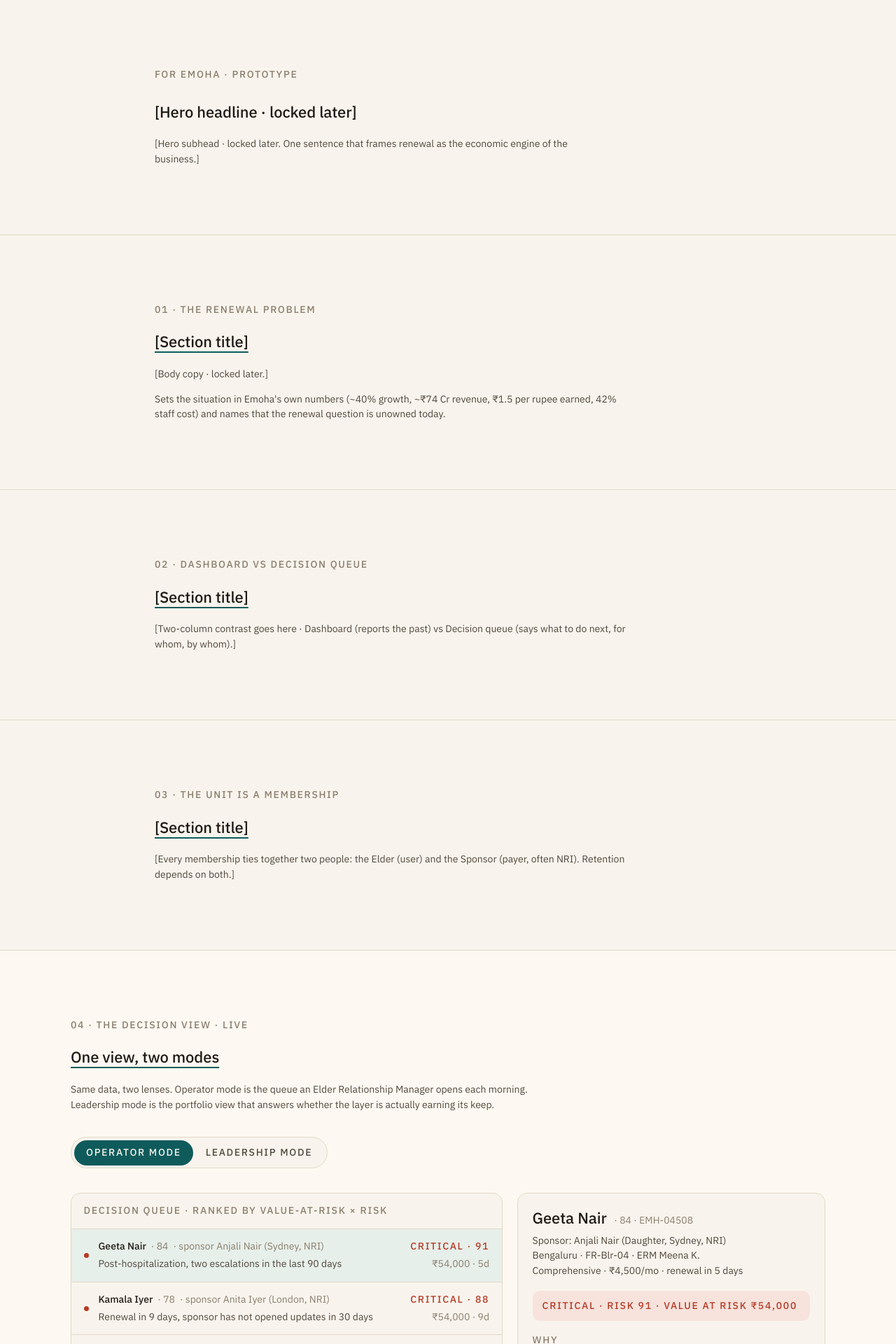
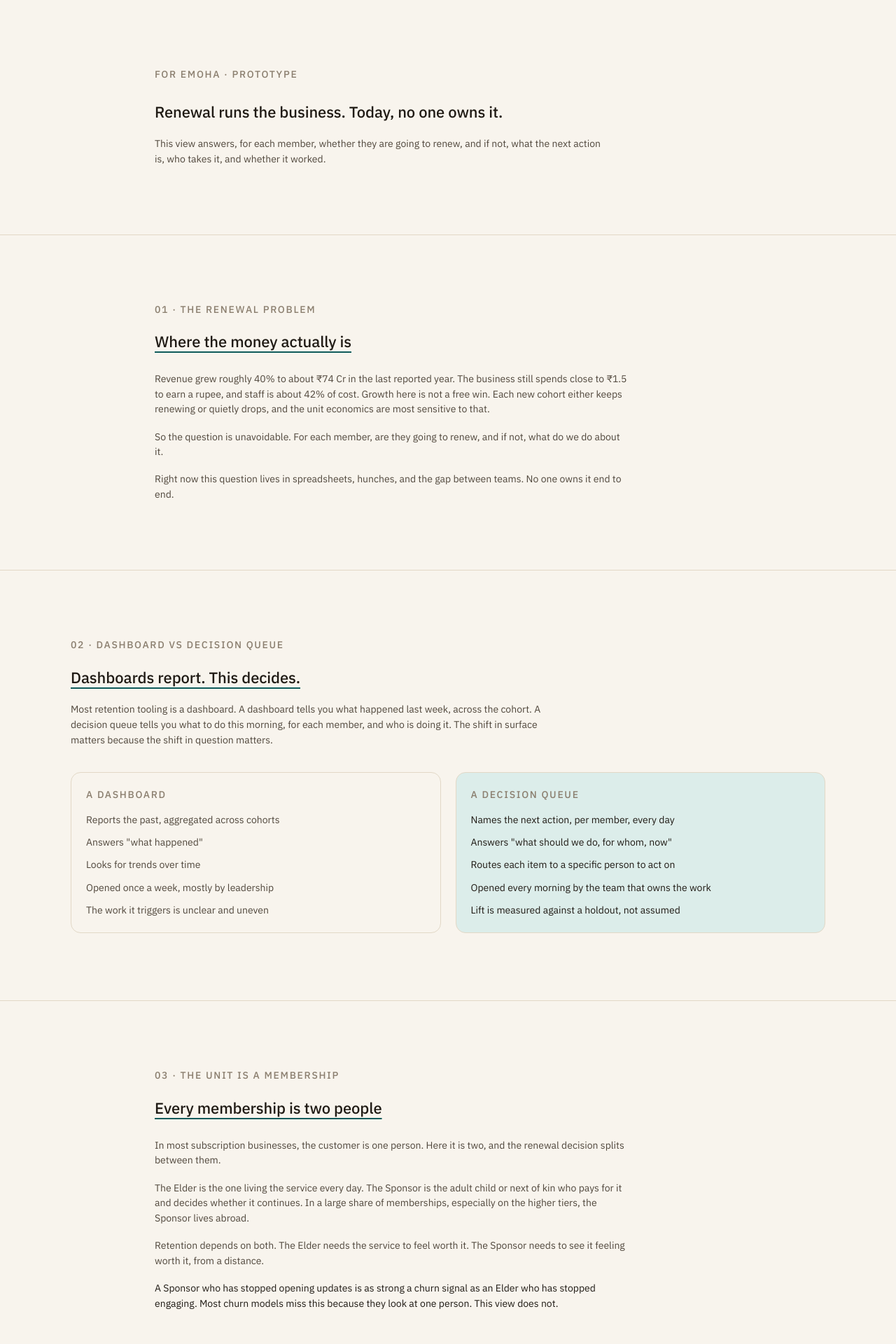
Before and after one commit to MaulinShah26/emoha-decision-view, a Next.js app: page / in a window 1280 px wide. Shown: the top 1920 px of the page at 70% size. Built offline with nearby package versions, Linux system fonts and the light colour scheme.

Commit message:
Wrapper sections: full blueprint content across 8 sections

```diff
--- a/components/DashboardVsQueue.tsx
+++ b/components/DashboardVsQueue.tsx
@@ -1,16 +1,39 @@
 export default function DashboardVsQueue() {
   return (
     <section className="section border-t border-line">
-      <div className="mx-auto max-w-content px-6">
+      <div className="mx-auto max-w-wide px-6">
         <p className="eyebrow">02 · Dashboard vs Decision queue</p>
         <h2 className="mt-6 display title-underline inline-block">
-          [Section title]
+          Dashboards report. This decides.
         </h2>
-        <div className="mt-6 space-y-4 text-md text-ink-muted max-w-[680px]">
-          <p>
-            [Two-column contrast goes here · Dashboard (reports the past) vs
-            Decision queue (says what to do next, for whom, by whom).]
-          </p>
+        <p className="mt-6 text-md text-ink-muted max-w-[680px]">
+          Most retention tooling is a dashboard. A dashboard tells you what
+          happened last week, across the cohort. A decision queue tells
+          you what to do this morning, for each member, and who is doing it.
+          The shift in surface matters because the shift in question matters.
+        </p>
+
+        <div className="mt-10 grid gap-6 md:grid-cols-2">
+          <div className="rounded-2xl border border-line bg-page p-6">
+            <p className="eyebrow">A dashboard</p>
+            <ul className="mt-4 space-y-3 text-md text-ink-muted">
+              <li>Reports the past, aggregated across cohorts</li>
+              <li>Answers &quot;what happened&quot;</li>
+              <li>Looks for trends over time</li>
+              <li>Opened once a week, mostly by leadership</li>
+              <li>The work it triggers is unclear and uneven</li>
+            </ul>
+          </div>
+          <div className="rounded-2xl border border-line bg-accent-soft p-6">
+            <p className="eyebrow">A decision queue</p>
+            <ul className="mt-4 space-y-3 text-md text-ink">
+              <li>Names the next action, per member, every day</li>
+              <li>Answers &quot;what should we do, for whom, now&quot;</li>
+              <li>Routes each item to a specific person to act on</li>
+              <li>Opened every morning by the team that owns the work</li>
+              <li>Lift is measured against a holdout, not assumed</li>
+            </ul>
+          </div>
         </div>
       </div>
     </section>
--- a/components/Hero.tsx
+++ b/components/Hero.tsx
@@ -4,11 +4,12 @@
       <div className="mx-auto max-w-content px-6">
         <p className="eyebrow">For Emoha · prototype</p>
         <h1 className="mt-8 display max-w-[720px]">
-          [Hero headline · locked later]
+          Renewal runs the business. Today, no one owns it.
         </h1>
         <p className="mt-6 text-md text-ink-muted max-w-[640px]">
-          [Hero subhead · locked later. One sentence that frames renewal as
-          the economic engine of the business.]
+          This view answers, for each member, whether they are going to
+          renew, and if not, what the next action is, who takes it, and
+          whether it worked.
         </p>
       </div>
     </section>
--- a/components/MembershipUnit.tsx
+++ b/components/MembershipUnit.tsx
@@ -4,12 +4,28 @@
       <div className="mx-auto max-w-content px-6">
         <p className="eyebrow">03 · The unit is a Membership</p>
         <h2 className="mt-6 display title-underline inline-block">
-          [Section title]
+          Every membership is two people
         </h2>
-        <div className="mt-6 space-y-4 text-md text-ink-muted max-w-[680px]">
+        <div className="mt-8 space-y-5 text-md text-ink-muted max-w-[680px]">
           <p>
-            [Every membership ties together two people: the Elder (user) and
-            the Sponsor (payer, often NRI). Retention depends on both.]
+            In most subscription businesses, the customer is one person.
+            Here it is two, and the renewal decision splits between them.
+          </p>
+          <p>
+            The Elder is the one living the service every day. The Sponsor
+            is the adult child or next of kin who pays for it and decides
+            whether it continues. In a large share of memberships,
+            especially on the higher tiers, the Sponsor lives abroad.
+          </p>
+          <p>
+            Retention depends on both. The Elder needs the service to feel
+            worth it. The Sponsor needs to see it feeling worth it, from a
+            distance.
+          </p>
+          <p className="text-ink">
+            A Sponsor who has stopped opening updates is as strong a churn
+            signal as an Elder who has stopped engaging. Most churn models
+            miss this because they look at one person. This view does not.
           </p>
         </div>
       </div>
--- a/components/RenewalProblem.tsx
+++ b/components/RenewalProblem.tsx
@@ -4,14 +4,23 @@
       <div className="mx-auto max-w-content px-6">
         <p className="eyebrow">01 · The renewal problem</p>
         <h2 className="mt-6 display title-underline inline-block">
-          [Section title]
+          Where the money actually is
         </h2>
-        <div className="mt-6 space-y-4 text-md text-ink-muted max-w-[680px]">
-          <p>[Body copy · locked later.]</p>
+        <div className="mt-8 space-y-5 text-md text-ink-muted max-w-[680px]">
           <p>
-            Sets the situation in Emoha&apos;s own numbers (~40% growth, ~₹74 Cr
-            revenue, ₹1.5 per rupee earned, 42% staff cost) and names that the
-            renewal question is unowned today.
+            Revenue grew roughly 40% to about ₹74 Cr in the last reported
+            year. The business still spends close to ₹1.5 to earn a rupee, and
+            staff is about 42% of cost. Growth here is not a free win.
+            Each new cohort either keeps renewing or quietly drops, and the
+            unit economics are most sensitive to that.
+          </p>
+          <p>
+            So the question is unavoidable. For each member, are they going
+            to renew, and if not, what do we do about it.
+          </p>
+          <p>
+            Right now this question lives in spreadsheets, hunches, and the
+            gap between teams. No one owns it end to end.
           </p>
         </div>
       </div>
--- a/components/WhatChanges.tsx
+++ b/components/WhatChanges.tsx
@@ -1,33 +1,33 @@
 export default function WhatChanges() {
+  const blocks = [
+    {
+      label: "Business impact",
+      body: "Renewal rate as a tracked metric, not a year-end number. Saves attributed to specific recommended actions. Holdout-proven lift. Rupees retained against rupees at risk, every cycle.",
+    },
+    {
+      label: "Team impact",
+      body: "ERMs get a ranked work queue each morning, not a flat list of unhappy members. Doctors get clinically-triggered reviews on the highest-risk elders. Ops gets early flags on franchises quietly hurting renewal. HQ gets a portfolio view they can trust.",
+    },
+    {
+      label: "How it lands",
+      body: "Built on one slice first, say Comprehensive plan with NRI sponsors. Lift proven against a control group before the layer expands. No new tool for the team to learn. This sits on top of the work they already do.",
+    },
+  ];
+
   return (
     <section className="section border-t border-line">
-      <div className="mx-auto max-w-content px-6">
+      <div className="mx-auto max-w-wide px-6">
         <p className="eyebrow">07 · What changes for Emoha</p>
         <h2 className="mt-6 display title-underline inline-block">
-          [Section title]
+          What this means in practice
         </h2>
         <div className="mt-10 grid gap-8 md:grid-cols-3">
-          <div>
-            <p className="eyebrow">Business impact</p>
-            <p className="mt-3 text-md text-ink-muted">
-              [Renewal rate, ₹ retained, save attribution, holdout-proven
-              lift.]
-            </p>
-          </div>
-          <div>
-            <p className="eyebrow">Team impact</p>
-            <p className="mt-3 text-md text-ink-muted">
-              [ERM gets a work queue. Doctor gets clinical-triggered reviews.
-              Ops gets franchise quality flags. HQ gets portfolio visibility.]
-            </p>
-          </div>
-          <div>
-            <p className="eyebrow">How it lands</p>
-            <p className="mt-3 text-md text-ink-muted">
-              [One team, one cohort, one loop. Prove lift before scaling. No
-              new system to learn.]
-            </p>
-          </div>
+          {blocks.map((b) => (
+            <div key={b.label}>
+              <p className="eyebrow">{b.label}</p>
+              <p className="mt-4 text-md text-ink-muted">{b.body}</p>
+            </div>
+          ))}
         </div>
       </div>
     </section>
--- a/components/WhatThisLayerDoes.tsx
+++ b/components/WhatThisLayerDoes.tsx
@@ -1,17 +1,103 @@
 export default function WhatThisLayerDoes() {
+  const capabilities = [
+    {
+      title: "Ranks by where money actually is",
+      body: "Value-at-Risk times Risk, so the highest-value memberships in trouble surface first. The team spends time on saves that matter, not on whoever shouted last.",
+    },
+    {
+      title: "Routes each member to the right owner",
+      body: "ERM for relationship saves. Doctor for clinically-triggered reviews. Ops for service and franchise issues. Auto for the suppress and auto-renew set.",
+    },
+    {
+      title: "Suppresses the safe ones",
+      body: "Most Low-band memberships get no contact at all. Happy, engaged, auto-renewing members are left alone. ERM time is freed for the saves that actually move the renewal rate.",
+    },
+    {
+      title: "Measures lift against a holdout",
+      body: "A treated group gets the layer&apos;s recommended action. A holdout group does not. The gap between their renewal rates is the proven lift. No more &quot;we think it worked&quot;.",
+    },
+  ];
+
+  const routingExamples = [
+    {
+      driver: "Sponsor disengaged, NRI, not opening updates",
+      action: "Monthly elder health digest plus a proactive video update",
+      owner: "ERM and automation",
+      channel: "WhatsApp, Email",
+    },
+    {
+      driver: "Emergency spike in 30 days, elder anxious",
+      action: "Doctor review, reassurance call to Sponsor, GoSecure check",
+      owner: "Doctor and ERM",
+      channel: "Call",
+    },
+    {
+      driver: "Renewal near plus low franchise quality",
+      action: "HQ-led save call, flag franchise for quality review",
+      owner: "Ops",
+      channel: "Call",
+    },
+    {
+      driver: "High satisfaction, heavy usage, NPS 9 plus",
+      action: "Upsell relevant add-on at renewal (physio, equipment)",
+      owner: "ERM",
+      channel: "Call",
+    },
+  ];
+
   return (
     <section className="section border-t border-line">
-      <div className="mx-auto max-w-content px-6">
+      <div className="mx-auto max-w-wide px-6">
         <p className="eyebrow">06 · What this layer does</p>
         <h2 className="mt-6 display title-underline inline-block">
-          [Section title]
+          Four jobs, one surface
         </h2>
-        <div className="mt-6 space-y-4 text-md text-ink-muted max-w-[680px]">
-          <p>
-            [Capabilities · ranked queue, routes each member to the right
-            owner (ERM, Doctor, Ops, Auto), suppresses safe ones, measures
-            lift via holdout.]
-          </p>
+        <p className="mt-6 text-md text-ink-muted max-w-[680px]">
+          The layer does a small number of things, and does them well. None of
+          them are new ideas. What is new is them living together, on one
+          surface, owned end to end.
+        </p>
+
+        <div className="mt-10 grid gap-5 md:grid-cols-2">
+          {capabilities.map((c) => (
+            <div
+              key={c.title}
+              className="rounded-2xl border border-line bg-page p-6"
+            >
+              <p className="display">{c.title}</p>
+              <p className="mt-3 text-md text-ink-muted">{c.body}</p>
+            </div>
+          ))}
+        </div>
+
+        <p className="mt-14 eyebrow">What the routing looks like</p>
+        <p className="mt-3 text-md text-ink-muted max-w-[680px]">
+          For each driver, the layer maps to a specific recommended action,
+          owner, and channel. A few illustrative examples below. The full
+          mapping grows as the team adds patterns that work.
+        </p>
+
+        <div className="mt-6 overflow-x-auto rounded-2xl border border-line bg-page">
+          <table className="w-full text-md text-left">
+            <thead>
+              <tr className="border-b border-line">
+                <th className="px-5 py-4 eyebrow w-1/4">Driver</th>
+                <th className="px-5 py-4 eyebrow w-2/5">Recommended action</th>
+                <th className="px-5 py-4 eyebrow w-1/5">Owner</th>
+                <th className="px-5 py-4 eyebrow w-[15%]">Channel</th>
+              </tr>
+            </thead>
+            <tbody className="divide-y divide-line">
+              {routingExamples.map((r) => (
+                <tr key={r.driver}>
+                  <td className="px-5 py-4 text-ink">{r.driver}</td>
+                  <td className="px-5 py-4 text-ink-muted">{r.action}</td>
+                  <td className="px-5 py-4 text-ink-muted">{r.owner}</td>
+                  <td className="px-5 py-4 text-ink-muted">{r.channel}</td>
+                </tr>
+              ))}
+            </tbody>
+          </table>
         </div>
       </div>
     </section>
```
Also changed, not shown: components/Closing.tsx (+6 -2 lines), components/HowRiskReads.tsx (+86 -5 lines).
